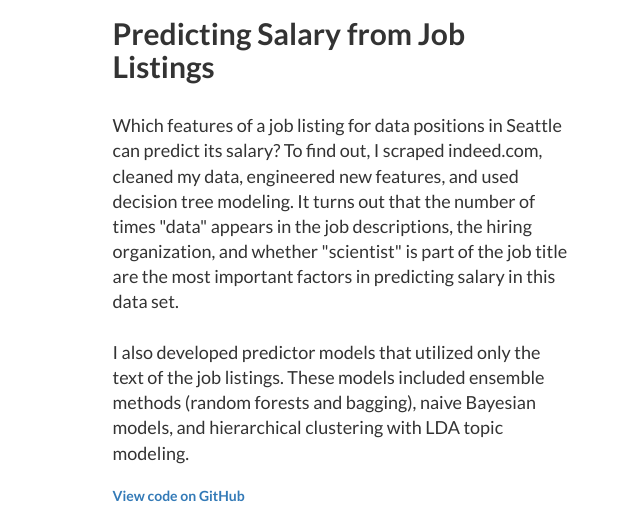
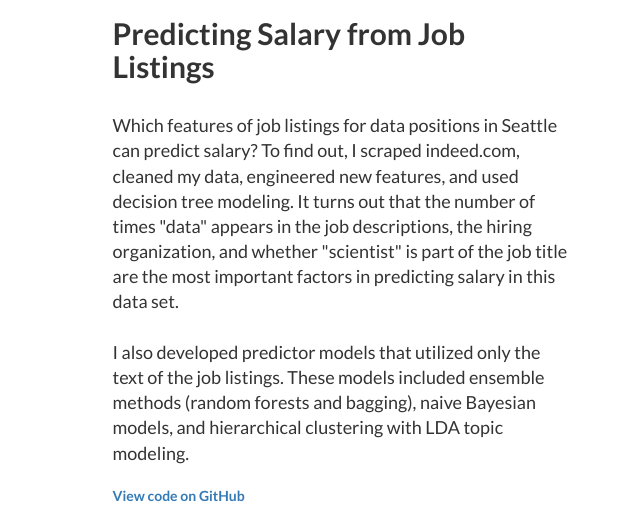
Before and after one commit to DianeKierce/DianeKierce.github.io, a plain HTML site: page index.html in a window 1280 px wide. Shown: the part 1866-2382 px from the top of the page, 640-1280 px from the left. Drawn offline with Linux system fonts and the light colour scheme.

Commit message:
Update project description

```diff
--- a/index.html
+++ b/index.html
@@ -144,7 +144,7 @@
                     <hr class="section-heading-spacer">
                     <div class="clearfix"></div>
                     <h2 class="section-heading">Predicting Salary from Job Listings</h2>
-                    <p class="lead">Which features of a job listing for data positions in Seattle can predict its salary? To find out, I scraped indeed.com, cleaned my data, engineered new features, and used decision tree modeling. It turns out that the number of times "data" appears in the job descriptions, the hiring organization, and whether "scientist" is part of the job title are the most important factors in predicting salary in this data set.<br><br>I also developed predictor models that utilized only the text of the job listings. These models included ensemble methods (random forests and bagging), naive Bayesian models, and hierarchical clustering with LDA topic modeling.</p>
+                    <p class="lead">Which features of job listings for data positions in Seattle can predict salary? To find out, I scraped indeed.com, cleaned my data, engineered new features, and used decision tree modeling. It turns out that the number of times "data" appears in the job descriptions, the hiring organization, and whether "scientist" is part of the job title are the most important factors in predicting salary in this data set.<br><br>I also developed predictor models that utilized only the text of the job listings. These models included ensemble methods (random forests and bagging), naive Bayesian models, and hierarchical clustering with LDA topic modeling.</p>
                     <a target="_blank" href="https://github.com/DianeKierce/job_listings_project">View code on GitHub</a><br>
                 </div>
                 <div class="col-lg-5 col-sm-pull-6  col-sm-6">
```
